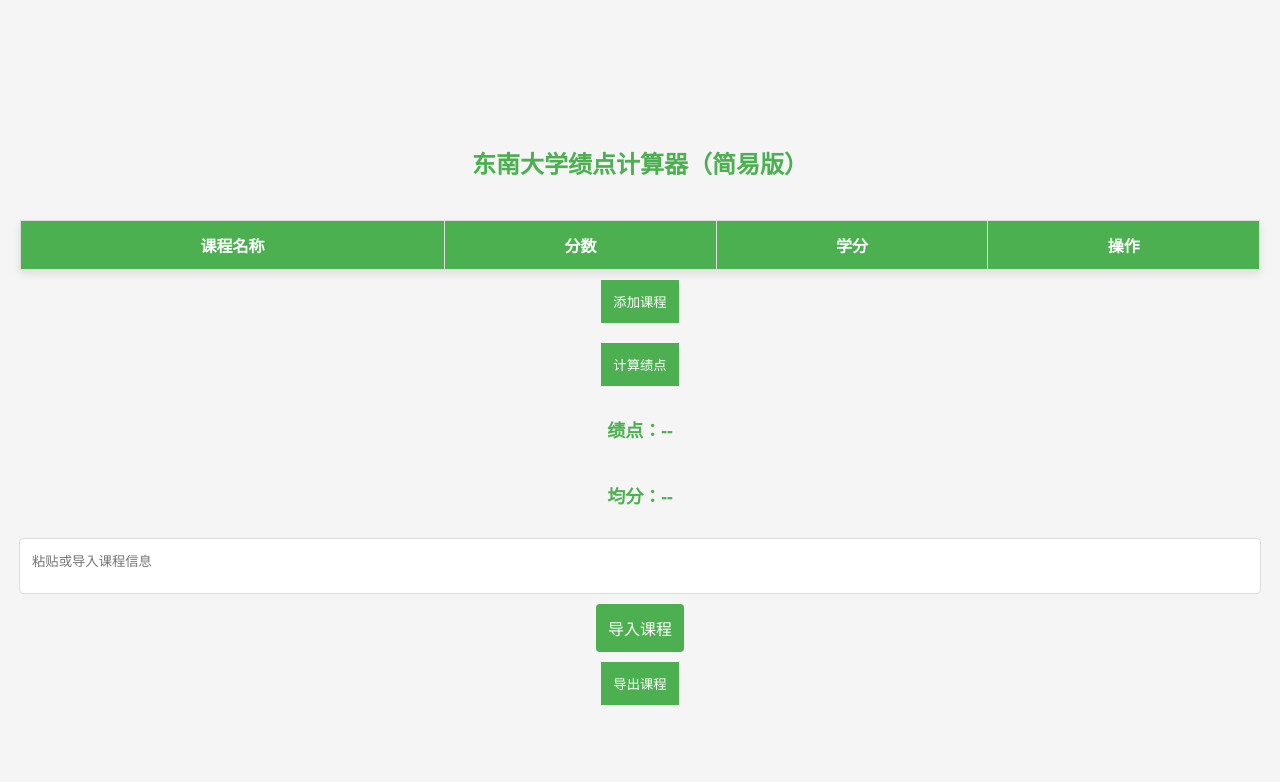
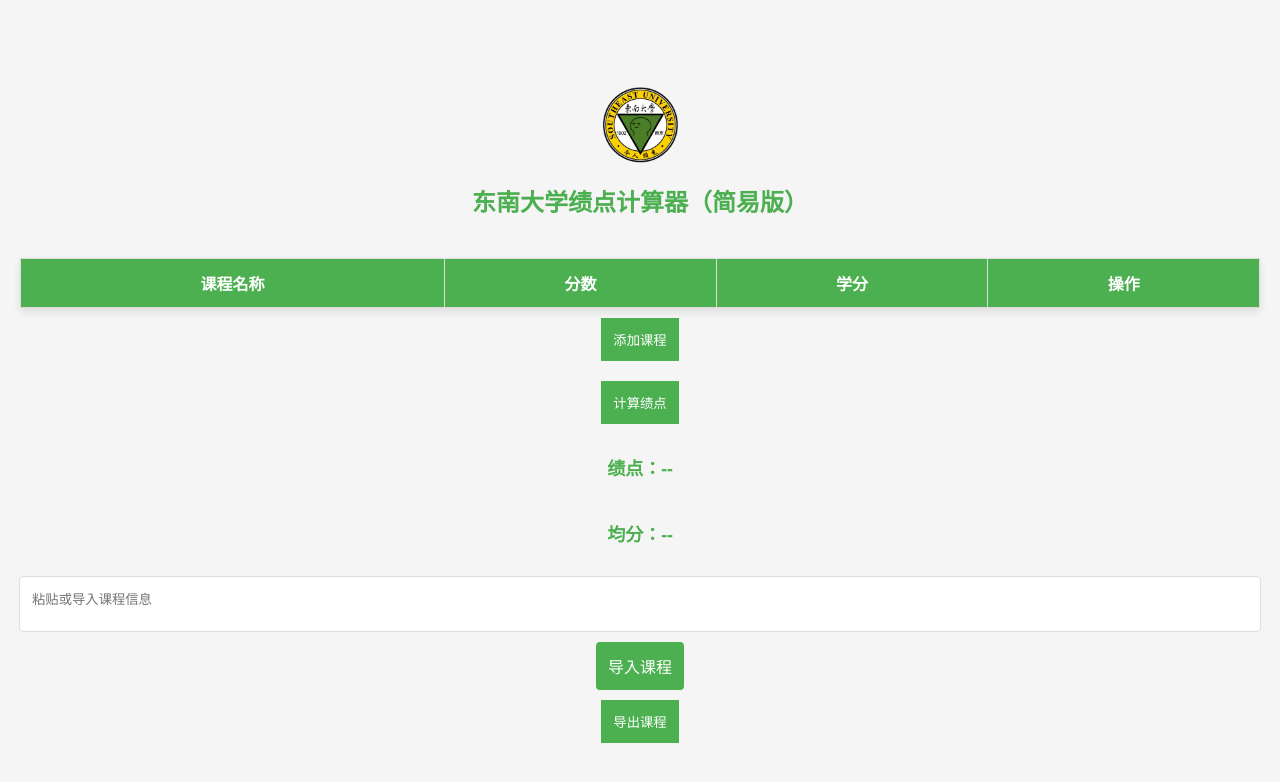
Before and after one commit to seucseWeb/GPA-Calculator, a plain HTML site: page index.html in a window 1280 px wide. Drawn offline with Linux system fonts and the light colour scheme.

Commit message:
Update index.html

```diff
--- a/index.html
+++ b/index.html
@@ -100,7 +100,7 @@
     </style>
 </head>
 <body>
-
+        <img src="头秃.png" alt="东大计软智常用网址" width="75px" class="header-image">
     <h2>东南大学绩点计算器（简易版）</h2>
 
     <table id="courseTable">
```
